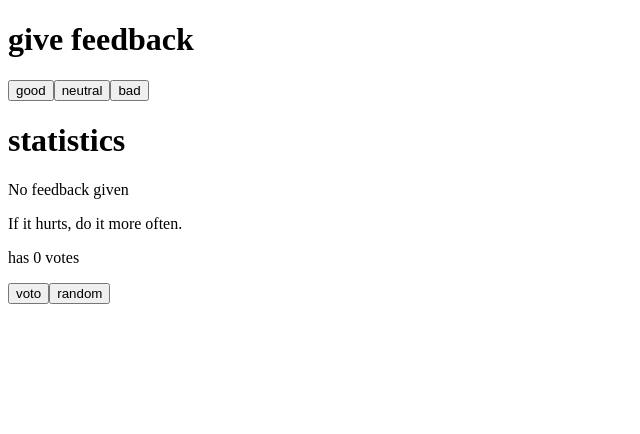
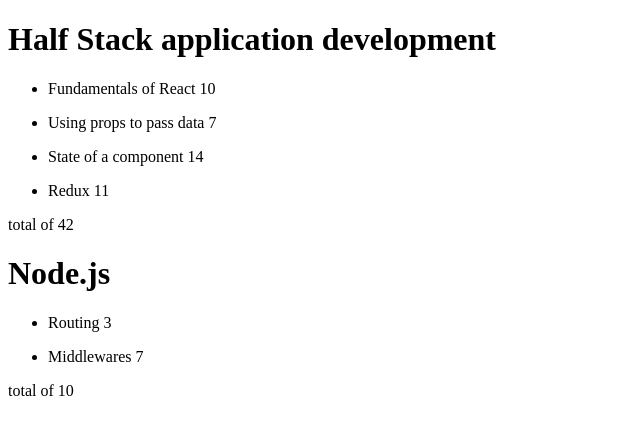
Before and after one commit to DylanAMendez/fullstackopen, a React (Vite) app: page / in a window 1280 px wide. Shown: the top 434 px of the page, without its empty margins (0-640 px from the left). Built offline with nearby package versions, Linux system fonts and the light colour scheme.

Commit message:
finalizando parte 2 - modulos -

```diff
--- a/src/App.jsx
+++ b/src/App.jsx
@@ -1,143 +1,61 @@
+import Course from "./components/Course"
 
-import { useState } from "react"
+const App = () =>
+{
+  const courseAPP = [
+    {
+      name: 'Half Stack application development',
+      id: 1,
+      parts: [
+        {
+          name: 'Fundamentals of React',
+          exercises: 10,
+          id: 1,
+        },
+        {
+          name: 'Using props to pass data',
+          exercises: 7,
+          id: 2,
+        },
+        {
+          name: 'State of a component',
+          exercises: 14,
+          id: 3,
+        },
+        {
+          name: 'Redux',
+          exercises: 11,
+          id: 4,
+        },
+      ],
+    },
+    {
+      name: 'Node.js',
+      id: 2,
+      parts: [
+        {
+          name: 'Routing',
+          exercises: 3,
+          id: 1,
+        },
+        {
+          name: 'Middlewares',
+          exercises: 7,
+          id: 2,
+        },
+      ],
+    },
+  ]
 
-const Display = ({ text }) =>
-{
   return (
-    <h1> {text} </h1>
+    <div>
+
+      <Course course={courseAPP[0]} />
+      <Course course={courseAPP[1]} />
+
+
+    </div>
   )
 }
 
-const Button = ({ handleClick, text }) =>
-{
-  return (
-    <button onClick={handleClick} > {text} </button>
-  )
-}
-
-const Statistics = ({ good, neutral, bad, total }) =>
-{
-  if (total === 0) {
-    return <p>No feedback given</p>;
-  }
-
-  const average = (good - bad) / total;
-  const positivePercentage = (good / total) * 100;
-
-  return (
-    <table>
-      <tbody>
-        <StatisticLine text="Good" value={good} />
-        <StatisticLine text="Neutral" value={neutral} />
-        <StatisticLine text="Bad" value={bad} />
-        <StatisticLine text="All" value={total} />
-        <StatisticLine text="Average" value={average} />
-        <StatisticLine text="Positive" value={positivePercentage + " %"} />
-      </tbody>
-    </table>
-  );
-};
-
-const StatisticLine = ({ text, value }) => (
-  <tr>
-    <td>{text}</td>
-    <td>{value}</td>
-  </tr>
-);
-
-const Anecdotes = ({ anécdotas, selected, votos }) =>
-{
-
-  return (
-    <div>
-      <p>{anécdotas[selected]}</p>
-      <p>has {votos} votes</p>
-    </div>
-  )
-
-}
-
-const App = () =>
-{
-
-  const texto = 'give feedback'
-
-  const [good, setGood] = useState(0)
-  const [neutral, setNeutral] = useState(0)
-  const [bad, setBad] = useState(0)
-  const [total, setTotal] = useState(0)
-
-  const handleGoodClick = () =>
-  {
-    const newTotal = total + 1
-    setGood(prevGood => prevGood + 1)
-    setTotal(newTotal)
-  }
-
-  const handleNeutralClick = () =>
-  {
-    const newTotal = total + 1
-    setNeutral(prev => prev + 1)
-    setTotal(newTotal)
-  }
-
-  const handleBadClick = () =>
-  {
-    const newTotal = total + 1
-    setBad(prevBad => prevBad + 1)
-    setTotal(newTotal)
-
-  }
-
-  const anecdotes = [
-    'If it hurts, do it more often.',
-    'Adding manpower to a late software project makes it later!',
-    'The first 90 percent of the code accounts for the first 10 percent of the development time...The remaining 10 percent of the code accounts for the other 90 percent of the development time.',
-    'Any fool can write code that a computer can understand. Good programmers write code that humans can understand.',
-    'Premature optimization is the root of all evil.',
-    'Debugging is twice as hard as writing the code in the first place. Therefore, if you write the code as cleverly as possible, you are, by definition, not smart enough to debug it.',
-    'Programming without an extremely heavy use of console.log is same as if a doctor would refuse to use x-rays or blood tests when diagnosing patients.',
-    'The only way to go fast, is to go well.'
-  ]
-
-  const [selected, setSelected] = useState(0)
-
-  const handleRandomClick = () =>
-  {
-    const anecdotesRandom = Math.floor(Math.random() * anecdotes.length)
-
-    setSelected(anecdotesRandom)
-  }
-
-  const [votos, setVotos] = useState(new Array(anecdotes.length).fill(0))
-
-  const handleVotoClick = () =>
-  {
-    const newVotos = [...votos]
-    newVotos[selected] += 1
-    setVotos(newVotos)
-  }
-
-  return (
-    <div>
-      <Display text={texto} />
-
-      <Button handleClick={() => handleGoodClick()} text='good' />
-      <Button handleClick={() => handleNeutralClick()} text='neutral' />
-      <Button handleClick={() => handleBadClick()} text='bad' />
-
-      <Display text='statistics' />
-
-      <Statistics good={good} neutral={neutral} bad={bad} total={total} />
-
-      <Anecdotes anécdotas={anecdotes} selected={selected} votos={votos[selected]} />
-      <Button handleClick={() => handleVotoClick()} text="voto" />
-      <Button handleClick={() => handleRandomClick()} text="random" />
-
-
-    </div>
-  );
-};
-
-
 export default App
--- /dev/null
+++ b/src/components/Course.jsx
@@ -0,0 +1,52 @@
+
+
+const Course = ({ course }) =>
+{
+
+    console.log(course.parts[0].name);
+
+    console.log(course.parts.map((courses) => courses))
+
+    console.log(course);
+
+    const initialValue = 0
+
+    const courseExercises = course
+        .parts
+        .map(
+            (c) => c.exercises)
+
+    const sumOfExercises = courseExercises
+        .reduce(
+            (acumulador, initialValue) => acumulador + initialValue, initialValue)
+
+    console.log(sumOfExercises);
+
+    return (
+        <div>
+
+            <header>
+                <h1>{course.name}</h1>
+            </header>
+
+            <main>
+                <ul>
+                    {
+                        course.parts.map((courses) => (
+                            <li key={courses.id}>
+
+                                <p> {courses.name} {courses.exercises}   </p>
+
+                            </li>
+                        ))
+                    }
+                </ul>
+
+                <p>total of {sumOfExercises} </p>
+
+            </main>
+        </div>
+    )
+}
+
+export default Course
```
Also changed, not shown: src/components/Note.jsx (added, +8 -0 lines), 1 other file (tests, documents, lock files or other folders).
